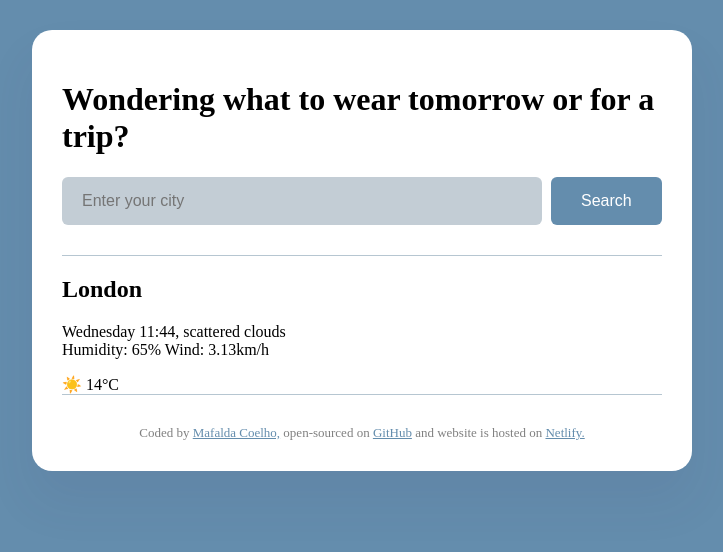
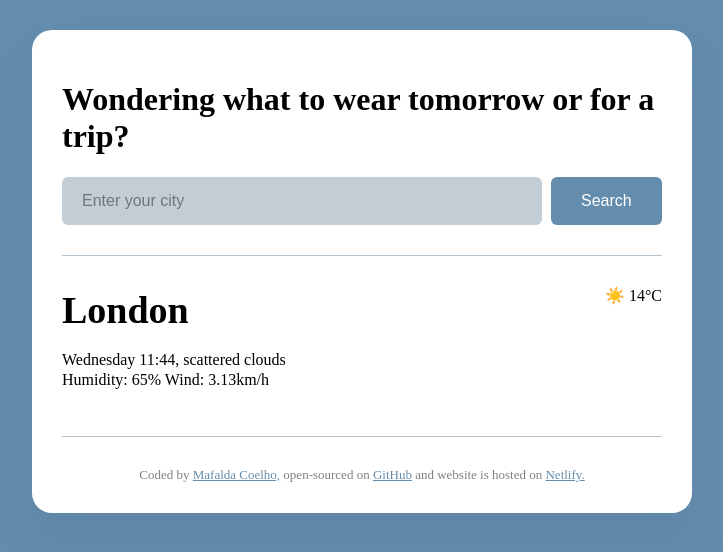
Before and after one commit to mafalda-coelho/forecast, a plain HTML site: page index.html in a window 1280 px wide. Shown: the whole page, without its empty margins (278-1001 px from the left). Drawn offline with Linux system fonts and the light colour scheme.

Commit message:
added classes and css to main in html

```diff
--- a/index.html
+++ b/index.html
@@ -21,15 +21,17 @@
         </form>
       </header>
       <main>
-        <div>
-          <h2>London</h2>
-          <p>
-            Wednesday 11:44, scattered clouds
-            <br />
-            Humidity: 65% Wind: 3.13km/h
-          </p>
+        <div class="weather-app-data">
+          <div>
+            <h2 class="weather-app-city">London</h2>
+            <p class="weather-app-details">
+              Wednesday 11:44, scattered clouds
+              <br />
+              Humidity: 65% Wind: 3.13km/h
+            </p>
+          </div>
+          <div class="weather-app-temperature">☀️ 14°C</div>
         </div>
-        <div>☀️ 14°C</div>
       </main>
       <footer>
         Coded by
--- a/src/style.css
+++ b/src/style.css
@@ -40,3 +40,20 @@ footer {
   font-size: 13px;
   color: grey;
 }
+.weather-app-data {
+  display: flex;
+  justify-content: space-between;
+}
+main {
+  padding: 30px 0;
+}
+.weather-app-city {
+  margin: 0;
+  font-size: 38px;
+  line-height: 48px;
+}
+.weather-app-details {
+  font-size: 16px;
+  line-height: 20px;
+  color: rgba (39, 33, 66, 0.4);
+}
```
